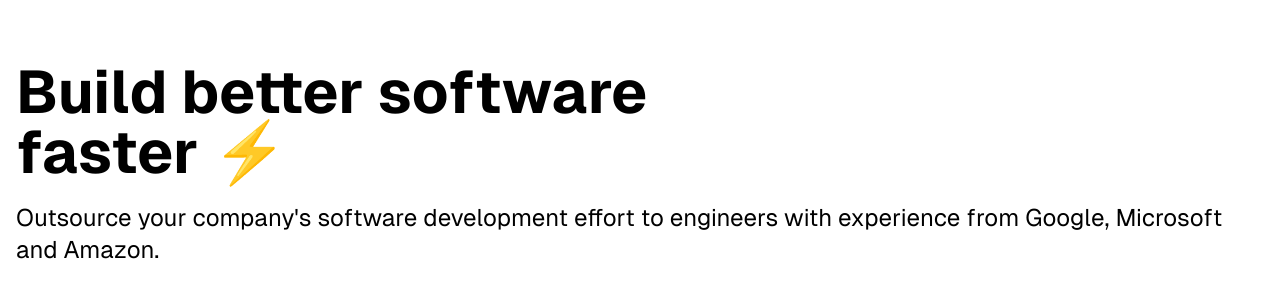
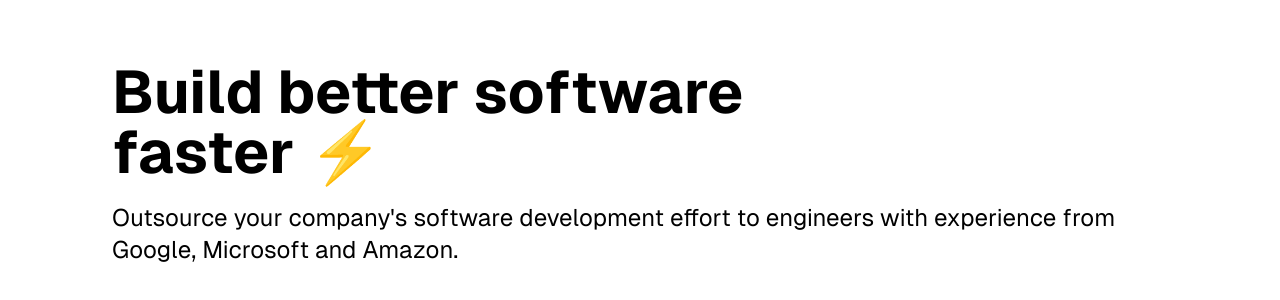
Before and after one commit to ChilliGuava/landing, a Next.js app: page / in a window 1280 px wide. Shown: the part 236-536 px from the top of the page. Built offline with nearby package versions, Linux system fonts and the light colour scheme.

Commit message:
add max width

```diff
--- a/src/app/page.tsx
+++ b/src/app/page.tsx
@@ -1,11 +1,10 @@
 export default function Home() {
   return (
     <main className="flex h-screen">
-      <div className="m-auto p-4">
+      <div className="m-auto p-4 max-w-85">
         <h1 className="font-bold md:text-6xl text-6xl">
-          Build better software
+          Build better software <span className="block">faster ⚡</span>
         </h1>
-        <h1 className="font-bold md:text-6xl text-6xl">faster ⚡</h1>
         <p className="md:text-2xl text-base md:mt-5 mt-6">
           Outsource your company&#39;s software development effort to engineers
           with experience from Google, Microsoft and Amazon.
--- a/tailwind.config.ts
+++ b/tailwind.config.ts
@@ -16,6 +16,15 @@
       fontFamily: {
         sans: ["var(--font-geist)"],
       },
+      maxWidth: {
+        50: "50%",
+        60: "60%",
+        70: "70%",
+        80: "80%",
+        85: "85%",
+        90: "90%",
+        // 100% is not required as max-w-full will be present by default
+      },
     },
   },
   plugins: [],
```
